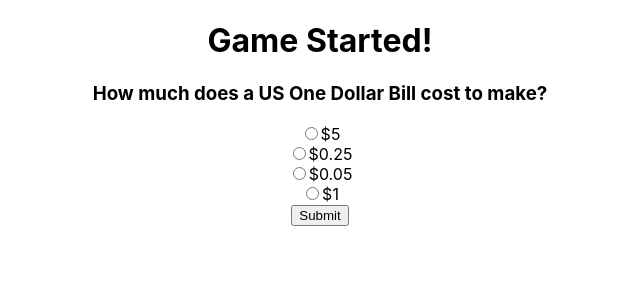
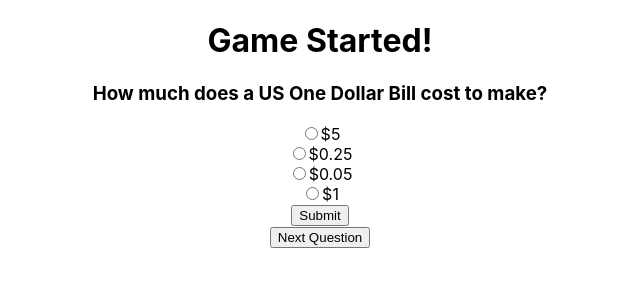
Before and after one commit to tbriany/tandem_trivia, a React (Create React App) app in the folder trivia_game/: page / in a window 1280 px wide. Both pictures are taken after a click on the button "Start Game". Shown: the top 300 px of the page, without its empty margins (320-960 px from the left). Built offline with nearby package versions, Linux system fonts and the light colour scheme.

Commit message:
creates function to move on to next question

```diff
--- a/trivia_game/src/Components/Game.jsx
+++ b/trivia_game/src/Components/Game.jsx
@@ -9,6 +9,11 @@ function Game() {
     const [currQindex, setCurrQindex] = useState(0)
     const [currQ, setCurrQ] = useState(tenQuestions[currQindex])
 
+    const getNextQuestion = () => {
+        setCurrQindex(currQindex + 1)
+        setCurrQ(tenQuestions[currQindex + 1])
+    }
+
     return (
         <div className="Game">
             <h1>Game Started!</h1>
@@ -17,6 +22,7 @@ function Game() {
                 incorrect={currQ.incorrect}
                 correct={currQ.correct}
             />
+            <button onClick={getNextQuestion}>Next Question</button>
         </div>
     );
 }
```
